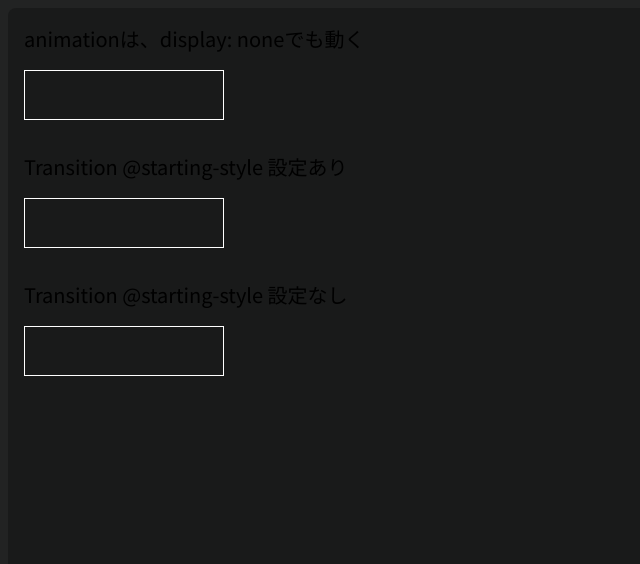
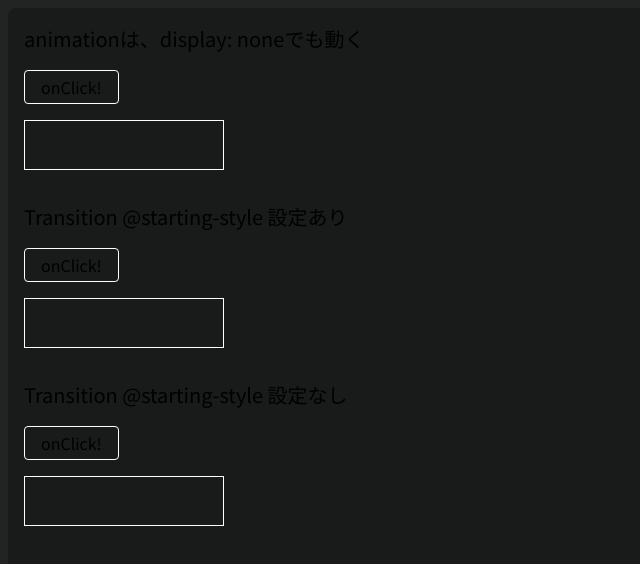
Before and after one commit to Fn-front/css--starting-style, a Next.js app: page / in a window 1280 px wide. Shown: the top 564 px of the page, without its empty margins (0-640 px from the left). Built offline with nearby package versions, Linux system fonts and the light colour scheme.

Commit message:
button handle設置

```diff
--- a/src/app/page.tsx
+++ b/src/app/page.tsx
@@ -1,17 +1,23 @@
 export default function Home() {
+
+  const handleAnimation = () => {}
+
   return (
     <>
       <h2 className="c_h2">animationは、display: noneでも動く</h2>
+      <button className="c_button" onClick={handleAnimation}>onClick!</button>
       <div className="c_starting_style">
         <div className="c_starting_style_item c_starting_style_item_ver_animation"></div>
       </div>
 
       <h2 className="c_h2">Transition @starting-style 設定あり</h2>
+      <button className="c_button">onClick!</button>
       <div className="c_starting_style">
         <div className="c_starting_style_item"></div>
       </div>
 
       <h2 className="c_h2">Transition @starting-style 設定なし</h2>
+      <button className="c_button">onClick!</button>
       <div className="c_starting_style">
         <div className="c_starting_style_item"></div>
       </div>
```
